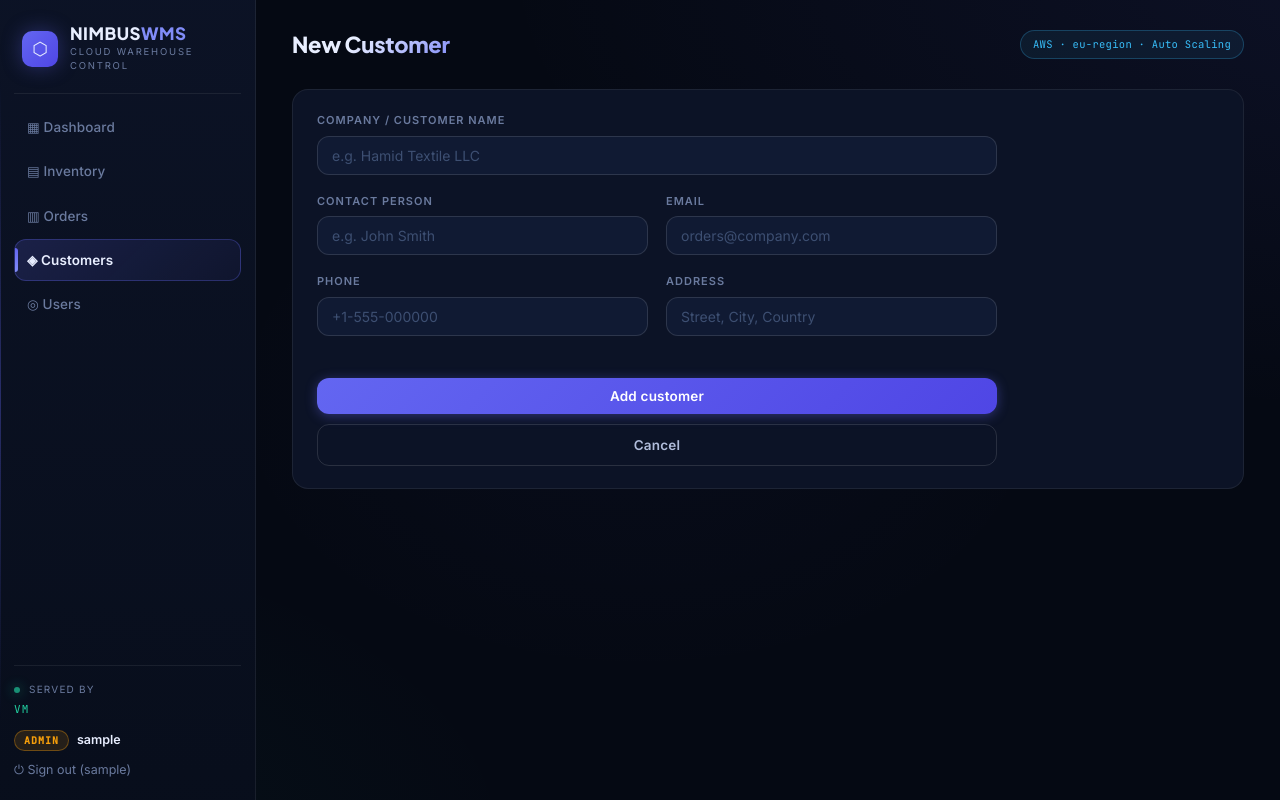
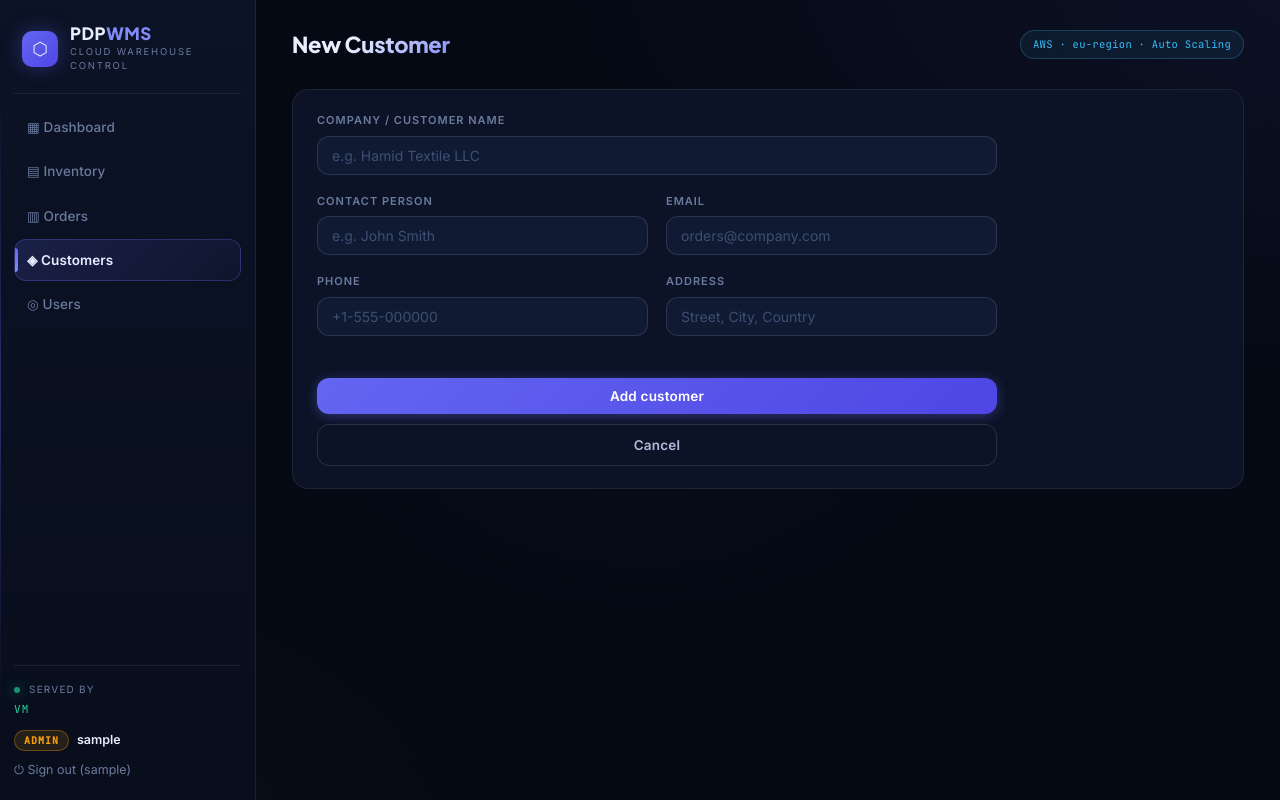
Before and after one commit to rustamovu20/wms-cloud, a Flask app: page /customers/new in a window 1280 px wide. Run offline with Flask 3, Linux system fonts and the light colour scheme; the visitor is signed in with stand-in values (Sample User, id 1).

Commit message:
test pdp

```diff
--- a/templates/base.html
+++ b/templates/base.html
@@ -16,7 +16,7 @@
     <div class="brand">
       <span class="brand-mark">⬡</span>
       <div>
-        <div class="brand-name">NIMBUS<span>WMS</span></div>
+        <div class="brand-name">PDP<span>WMS</span></div>
         <div class="brand-sub">Cloud Warehouse Control</div>
       </div>
     </div>
```
